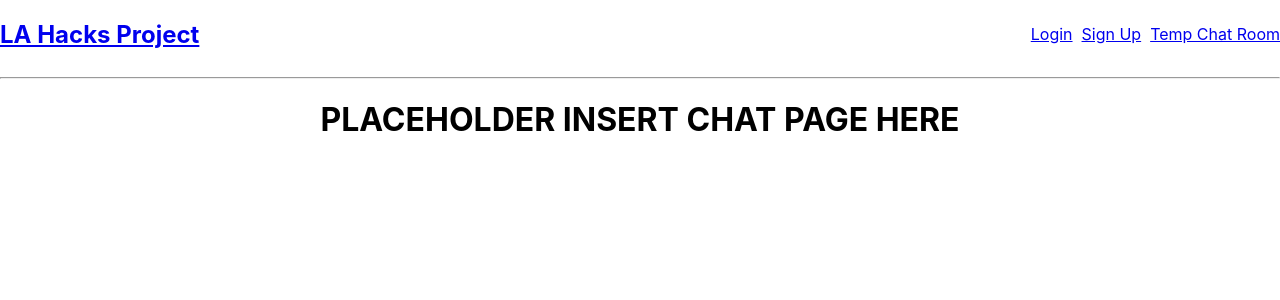
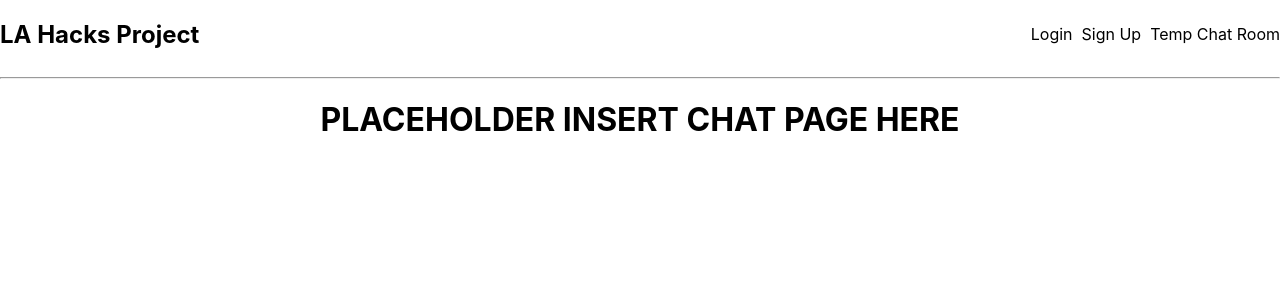
Before and after one commit to iZyns/LAHacks2023, a React (Create React App) app in the folder frontend/: page /chat/algebra in a window 1280 px wide. Shown: the top 300 px of the page. Built offline with nearby package versions, Linux system fonts and the light colour scheme.

Commit message:
navBar formatting

```diff
--- a/frontend/src/components/navigationBar.js
+++ b/frontend/src/components/navigationBar.js
@@ -12,13 +12,15 @@ function NavigationBar() {
   return (
     <>
       <Navbar fixed="top" bg="dark" variant="dark">
-        <div style={{display: "flex", alignItems: "center"}}>
-          <Navbar.Brand href="/home" style={{marginRight: "auto"}}><h1>LA Hacks Project</h1></Navbar.Brand> &nbsp;
+        <div style={{display: "flex", alignItems: "center", textDecorationColor: "white "}}>
+
+          <Navbar.Brand href="/home" style={{marginRight: "auto", textDecoration: "none", color: "inherit"}}><h1>LA Hacks Project</h1></Navbar.Brand> &nbsp;
           <Nav className="me-auto">
-            <Nav.Link href="/">Login</Nav.Link> &nbsp;
-            <Nav.Link href="/signup">Sign Up</Nav.Link> &nbsp;
-            <Nav.Link href="/chat/algebra">Temp Chat Room</Nav.Link>
+            <Nav.Link href="/" style={{textDecoration: "none", color: "inherit"}}>Login</Nav.Link> &nbsp;
+            <Nav.Link href="/signup" style={{textDecoration: "none", color: "inherit"}}>Sign Up</Nav.Link> &nbsp;
+            <Nav.Link href="/chat/algebra" style={{textDecoration: "none", color: "inherit"}}>Temp Chat Room</Nav.Link>
           </Nav>
+
         </div> <hr />
       </Navbar>
 
```
